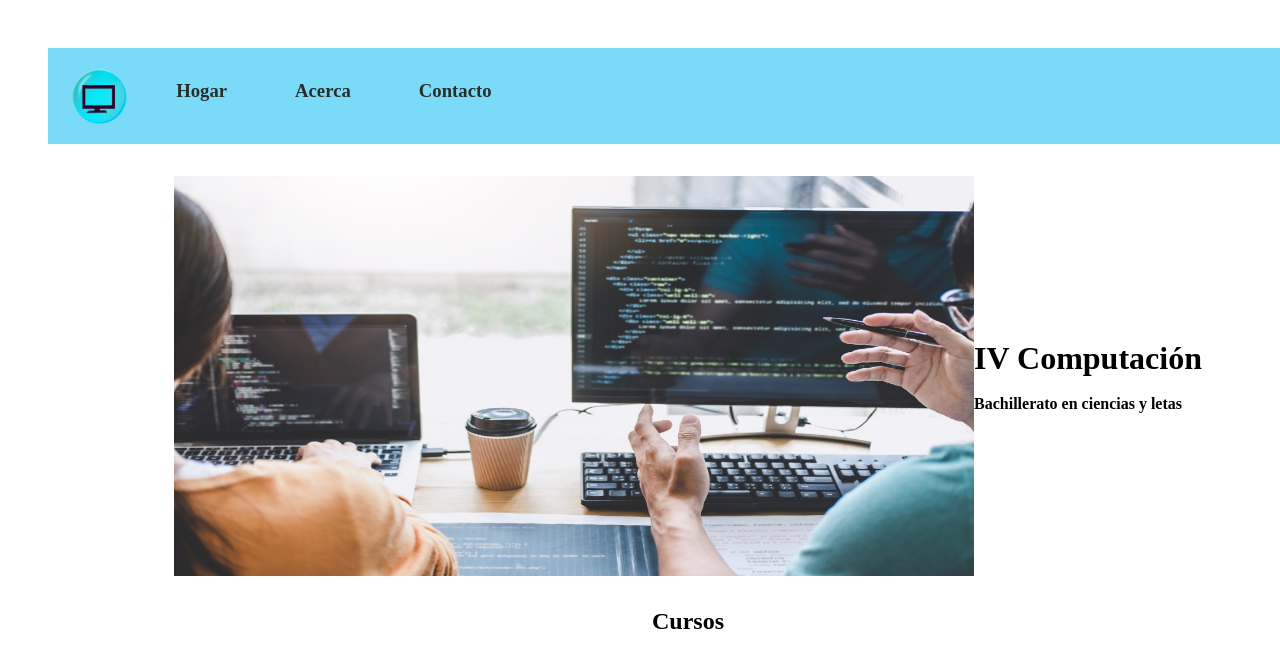
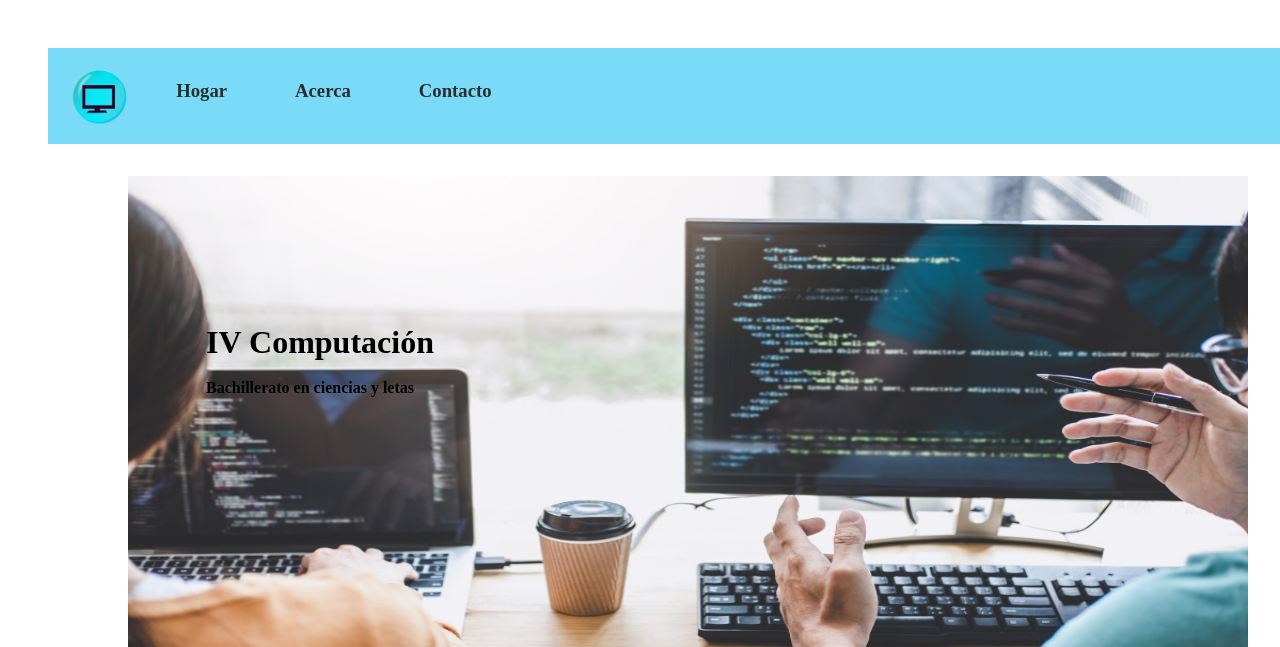
Before and after one commit to kgarcia18/Evaluacion-, a plain HTML site: page index.html in a window 1280 px wide. Shown: the top 647 px of the page. Drawn offline with Linux system fonts and the light colour scheme.

Commit message:
Update index.css

```diff
--- a/css/index.css
+++ b/css/index.css
@@ -44,8 +44,14 @@ img{
     margin: 2rem;
 }
 .tamañofoto{
-    width: 50rem;
-    height: 25rem;
+    width: 70rem;
+    height: 35rem;
+}
+.txtimg{
+    position: absolute;
+    top: 45%;
+    left: 25%;
+    transform: translate(-50%, -50%);
 }
 .titulo1{
     display: flex;
```
